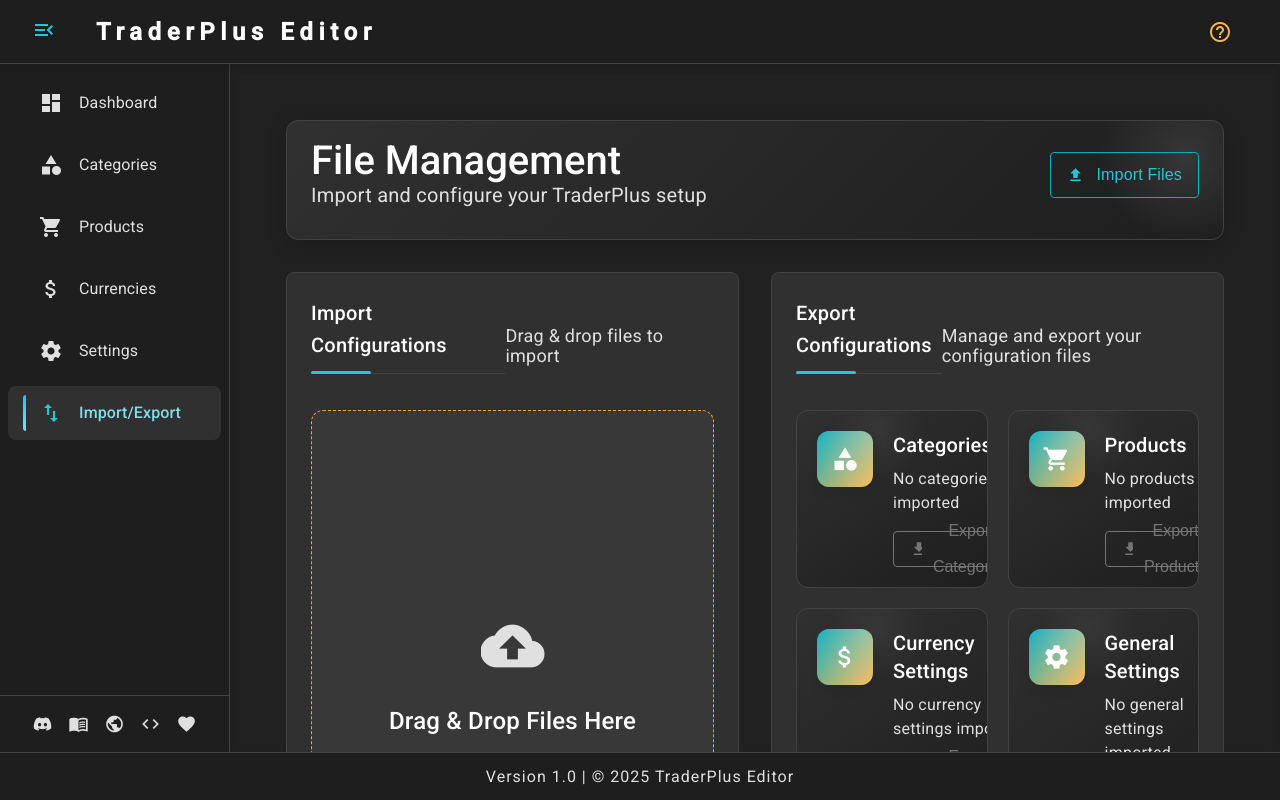
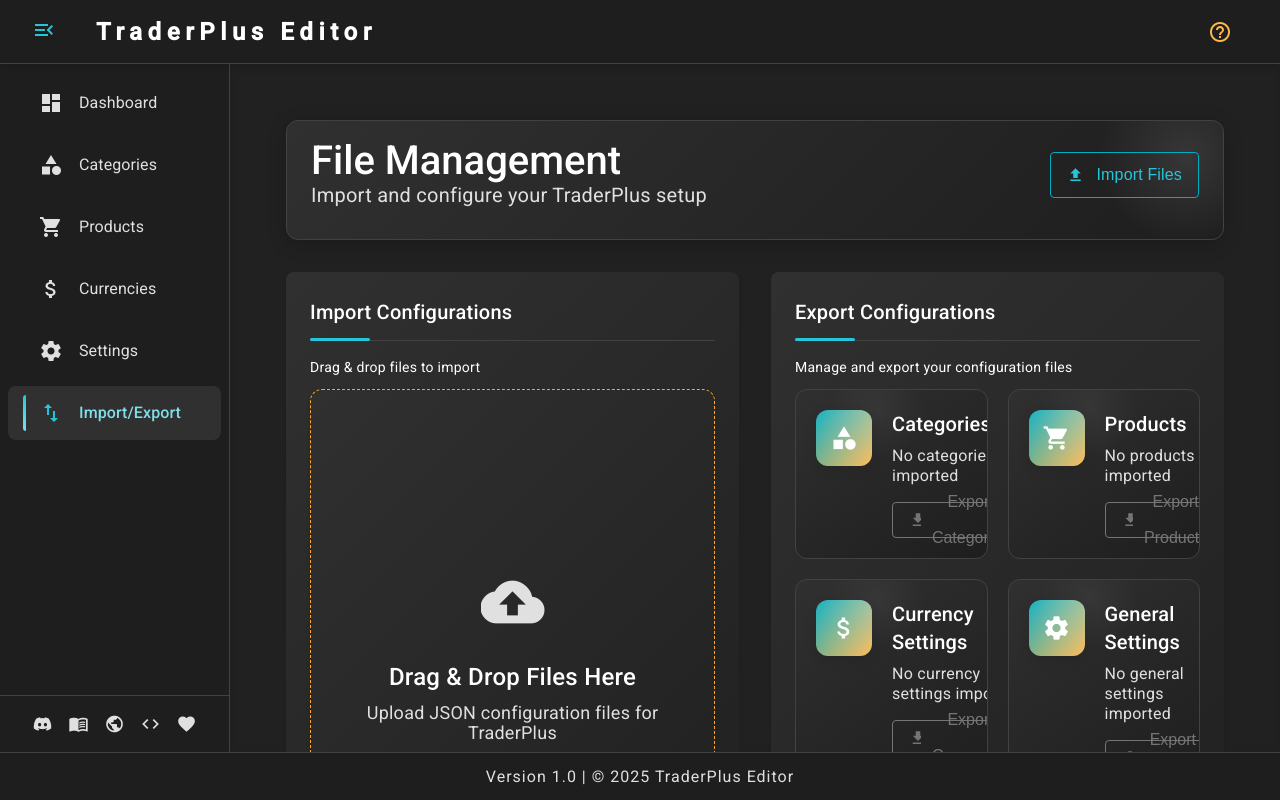
Before and after one commit to TheDmitri/traderpluseditor, an Angular app: page /file-management in a window 1280 px wide. Built offline with nearby package versions, Linux system fonts and the light colour scheme.

Commit message:
refactor(dashboard, file-management): replace sections with data cards for improved layout consistency

```diff
--- a/src/app/features/dashboard/components/dashboard.component.html
+++ b/src/app/features/dashboard/components/dashboard.component.html
@@ -82,7 +82,7 @@
   </section>
 
   <!-- Quick Actions Section -->
-  <section class="content-panel quick-actions">
+  <div class="data-card quick-actions">
     <div class="panel-header">
       <h2 class="section-title">Quick Actions</h2>
       <p class="panel-subtitle">Common operations to manage your trading system</p>
@@ -123,10 +123,10 @@
         </div>
       </div>
     </div>
-  </section>
+  </div>
 
   <!-- System Information Section -->
-  <section class="content-panel info-section">
+  <div class="data-card info-section">
     <div class="panel-header">
       <h2 class="section-title">System Information</h2>
       <p class="panel-subtitle">Current configuration status and statistics</p>
@@ -163,5 +163,5 @@
         </div>
       </div>
     </div>
-  </section>
+  </div>
 </div>
--- a/src/app/features/file-management/components/file-management.component.html
+++ b/src/app/features/file-management/components/file-management.component.html
@@ -33,7 +33,7 @@
   <div class="main-content-area">
     <div class="content-grid">
       <!-- Left Column -->
-      <section class="content-panel upload-section">
+      <div class="data-card upload-section">
         <div class="panel-header">
           <h2 class="section-title">Import Configurations</h2>
           <p class="panel-subtitle">Drag & drop files to import</p>
@@ -41,7 +41,7 @@
         <div class="panel-body">
           <!-- Custom File Upload Area -->
           <div
-            class="custom-file-upload drag-drop-zone"
+            class="data-card custom-file-upload drag-drop-zone"
             [class.drag-over]="isDragging"
             [class.uploading]="isUploading"
             (dragover)="onDragOver($event)"
@@ -91,10 +91,10 @@
             ></mat-progress-bar>
           </div>
         </div>
-      </section>
+      </div>
 
       <!-- Right Column - Status & Export -->
-      <section class="content-panel export-section">
+      <div class="data-card export-section">
         <div class="panel-header">
           <h2 class="section-title">Export Configurations</h2>
           <p class="panel-subtitle">
@@ -278,11 +278,11 @@
             </div>
           </div>
         </div>
-      </section>
+      </div>
     </div>
 
     <!-- Activity Log -->
-    <section class="content-panel activity-section">
+    <div class="data-card activity-section">
       <div class="panel-header">
         <h2 class="section-title">Recent Activity</h2>
         <p class="panel-subtitle">Tracking import and export operations</p>
@@ -310,6 +310,6 @@
           </div>
         </div>
       </div>
-    </section>
+    </div>
   </div>
 </div>
```
